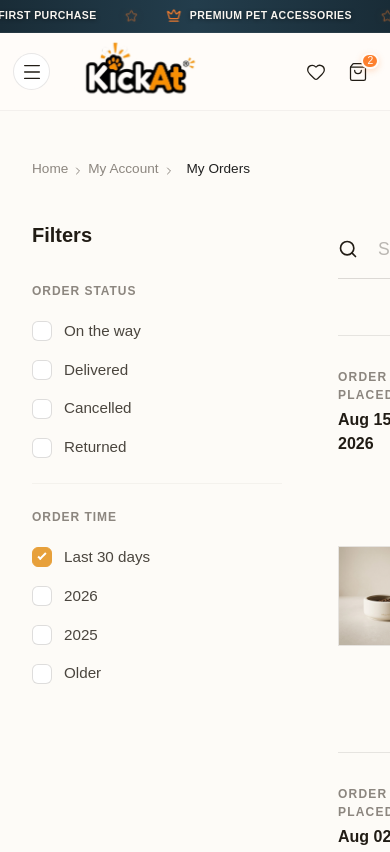
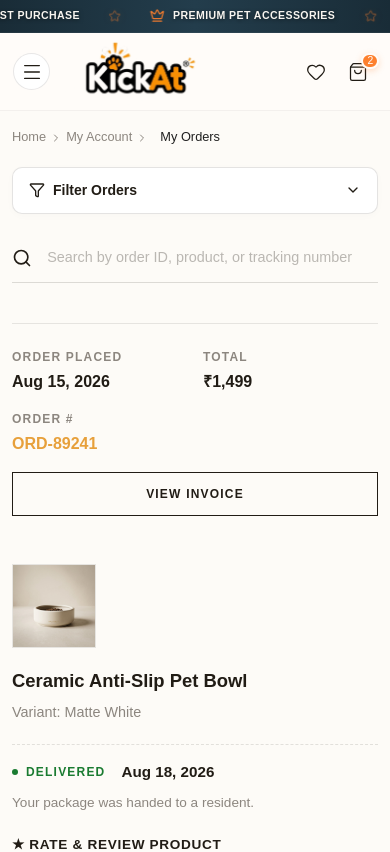
Before and after one commit to SevenX-Labs/kickat-client, a Next.js app: page /orders in a window 390 px wide. Shown: the top 852 px of the page. Built offline with nearby package versions, Linux system fonts and the light colour scheme.

Commit message:
feat: implement orders page with filtering and responsive list view

```diff
--- a/src/app/orders/Orders.module.css
+++ b/src/app/orders/Orders.module.css
@@ -380,3 +380,147 @@
   color: #E7A03B;
   border-bottom-color: #E7A03B;
 }
+
+.mobileFilterToggleBtn {
+  display: none;
+}
+
+.chevronIcon {
+  transition: transform 0.25s ease;
+}
+
+.rotate180 {
+  transform: rotate(180deg);
+}
+
+.mobileFilterToggleText {
+  display: flex;
+  align-items: center;
+  gap: 0.5rem;
+}
+
+.sidebarBody {
+  display: block;
+}
+
+/* ── RESPONSIVE MEDIA QUERIES ── */
+@media (max-width: 960px) {
+  .pageWrapper {
+    padding: 1.5rem 1rem 3rem;
+  }
+
+  .breadcrumbs {
+    margin-bottom: 1.25rem;
+    font-size: 0.8rem;
+    flex-wrap: wrap;
+  }
+
+  .layout {
+    flex-direction: column;
+    gap: 1.25rem;
+  }
+
+  .sidebar {
+    width: 100%;
+    position: relative;
+    top: 0;
+  }
+
+  .mobileFilterToggleBtn {
+    display: flex;
+    align-items: center;
+    justify-content: space-between;
+    width: 100%;
+    padding: 0.75rem 1rem;
+    background: #ffffff;
+    border: 1px solid rgba(33, 28, 21, 0.12);
+    border-radius: 10px;
+    font-weight: 700;
+    font-size: 0.875rem;
+    color: #211C15;
+    cursor: pointer;
+    box-shadow: 0 2px 8px rgba(0, 0, 0, 0.02);
+  }
+
+  .sidebarBody {
+    display: none;
+    background: #ffffff;
+    border: 1px solid rgba(33, 28, 21, 0.1);
+    border-radius: 12px;
+    padding: 1.25rem;
+    margin-top: 0.6rem;
+    box-shadow: 0 4px 16px rgba(0, 0, 0, 0.04);
+  }
+
+  .sidebarBodyOpen {
+    display: block;
+  }
+
+  .mainContent {
+    gap: 1.5rem;
+    width: 100%;
+  }
+
+  .orderCard {
+    padding: 1.5rem 0;
+  }
+
+  .orderMeta {
+    gap: 1.5rem;
+    flex-wrap: wrap;
+  }
+
+  .orderHeader {
+    flex-direction: column;
+    align-items: flex-start;
+    gap: 1rem;
+  }
+
+  .orderActionBtn {
+    width: 100%;
+    text-align: center;
+  }
+
+  .orderContent {
+    flex-direction: column;
+    align-items: flex-start;
+    gap: 1.25rem;
+  }
+
+  .productImageWrapper {
+    width: 84px;
+    height: 84px;
+  }
+
+  .productInfo {
+    width: 100%;
+  }
+
+  .statusSection {
+    width: 100%;
+    border-top: 1px dashed rgba(33, 28, 21, 0.12);
+    padding-top: 1rem;
+  }
+}
+
+@media (max-width: 640px) {
+  .pageWrapper {
+    padding: 1rem 0.75rem 3rem;
+  }
+
+  .orderMeta {
+    display: grid;
+    grid-template-columns: repeat(2, 1fr);
+    gap: 1rem;
+    width: 100%;
+  }
+
+  .metaBlock:last-child {
+    grid-column: span 2;
+  }
+
+  .searchInput {
+    font-size: 0.9rem;
+    padding: 0.85rem 0.75rem 0.85rem 2.2rem;
+  }
+}
--- a/src/app/orders/page.tsx
+++ b/src/app/orders/page.tsx
@@ -3,7 +3,7 @@
 import { useState, useMemo } from 'react';
 import Image from 'next/image';
 import Link from 'next/link';
-import { Search, ChevronRight, Package, ArrowRight } from 'lucide-react';
+import { Search, ChevronRight, Package, ArrowRight, Filter, ChevronDown } from 'lucide-react';
 import styles from './Orders.module.css';
 
 // Mock Data
@@ -47,6 +47,7 @@ export default function OrdersPage() {
   const [searchQuery, setSearchQuery] = useState('');
   const [statusFilters, setStatusFilters] = useState<string[]>([]);
   const [timeFilter, setTimeFilter] = useState<string>('Last 30 days');
+  const [isMobileFilterOpen, setIsMobileFilterOpen] = useState(false);
 
   const toggleStatusFilter = (status: string) => {
     setStatusFilters(prev =>
@@ -58,7 +59,6 @@ export default function OrdersPage() {
 
   const filteredOrders = useMemo(() => {
     return orders.filter(order => {
-      // 1. Search Filter
       if (searchQuery) {
         const query = searchQuery.toLowerCase();
         const matchesId = order.id.toLowerCase().includes(query);
@@ -68,16 +68,13 @@ export default function OrdersPage() {
         if (!matchesId && !matchesProduct) return false;
       }
 
-      // 2. Status Filter
       if (statusFilters.length > 0) {
         const mappedStatuses = statusFilters.map(s => s === 'On the way' ? 'Processing' : s);
         if (!mappedStatuses.includes(order.status)) return false;
       }
 
-      // 3. Time Filter (Simple mock implementation based on year string)
       if (timeFilter === '2026' && !order.date.includes('2026')) return false;
       if (timeFilter === '2025' && !order.date.includes('2025')) return false;
-      // Note: 'Last 30 days' and 'Older' bypass this mock check to just show everything recent
 
       return true;
     });
@@ -100,6 +97,19 @@ export default function OrdersPage() {
 
           {/* Left Sidebar Filters */}
           <aside className={styles.sidebar}>
+            <button
+              type="button"
+              className={styles.mobileFilterToggleBtn}
+              onClick={() => setIsMobileFilterOpen(!isMobileFilterOpen)}
+            >
+              <span className={styles.mobileFilterToggleText}>
+                <Filter size={16} />
+                <span>Filter Orders {statusFilters.length > 0 ? `(${statusFilters.length})` : ''}</span>
+              </span>
+              <ChevronDown size={16} className={`${styles.chevronIcon} ${isMobileFilterOpen ? styles.rotate180 : ''}`} />
+            </button>
+
+            <div className={`${styles.sidebarBody} ${isMobileFilterOpen ? styles.sidebarBodyOpen : ''}`}>
               <div className={styles.sidebarHeader}>Filters</div>
 
               <div className={styles.filterSection}>
@@ -131,6 +141,7 @@ export default function OrdersPage() {
                     {time}
                   </label>
                 ))}
+              </div>
             </div>
           </aside>
 
```
Lines whose indentation alone changed are shown as unchanged.
